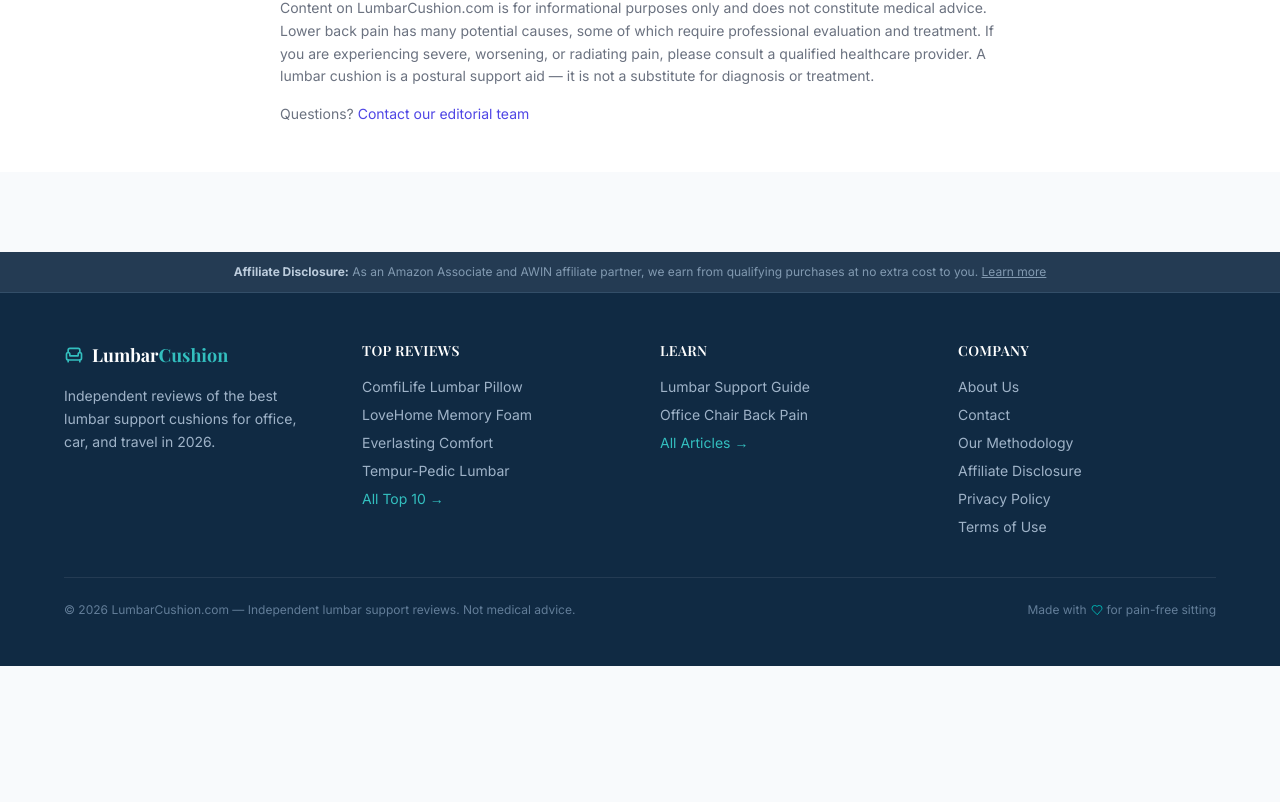
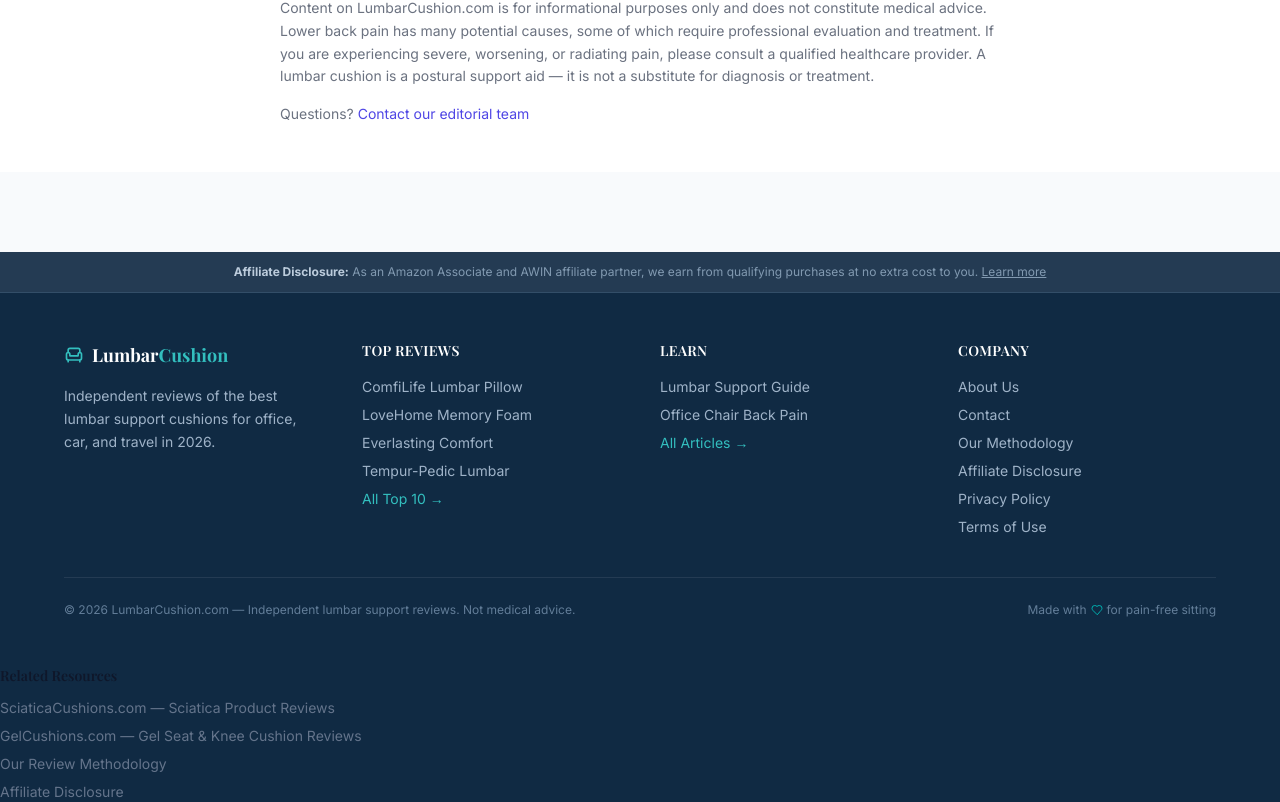
Before and after one commit to claudeemail6021-alt/lumbarcushion, a Next.js app: page /about in a window 1280 px wide. Shown: the part 2470-3272 px from the top of the page. Before the commit the page ends 3136 px from the top, so only its background shows below. Built offline with nearby package versions, Linux system fonts and the light colour scheme; a web font is replaced by a local one.

Commit message:
🔗 Add cross-site links to footer

```diff
--- a/src/components/Footer.tsx
+++ b/src/components/Footer.tsx
@@ -48,6 +48,17 @@ export default function Footer() {
           <p className="text-xs text-navy-500 flex items-center gap-1">Made with <Heart className="h-3 w-3 text-teal-500" /> for pain-free sitting</p>
         </div>
       </div>
+
+          {/* Related Sites */}
+          <div>
+            <h3 className="font-semibold text-slate-900 mb-3 text-sm">Related Resources</h3>
+            <ul className="space-y-2 text-sm">
+              <li><a href="https://sciaticacushions.com" target="_blank" rel="noopener" className="text-slate-500 hover:text-indigo-600 transition-colors">SciaticaCushions.com — Sciatica Product Reviews</a></li>
+              <li><a href="https://gelcushions.com" target="_blank" rel="noopener" className="text-slate-500 hover:text-indigo-600 transition-colors">GelCushions.com — Gel Seat & Knee Cushion Reviews</a></li>
+              <li><a href="/methodology" className="text-slate-500 hover:text-indigo-600 transition-colors">Our Review Methodology</a></li>
+              <li><a href="/affiliate-disclosure" className="text-slate-500 hover:text-indigo-600 transition-colors">Affiliate Disclosure</a></li>
+            </ul>
+          </div>
     </footer>
   );
 }
```
